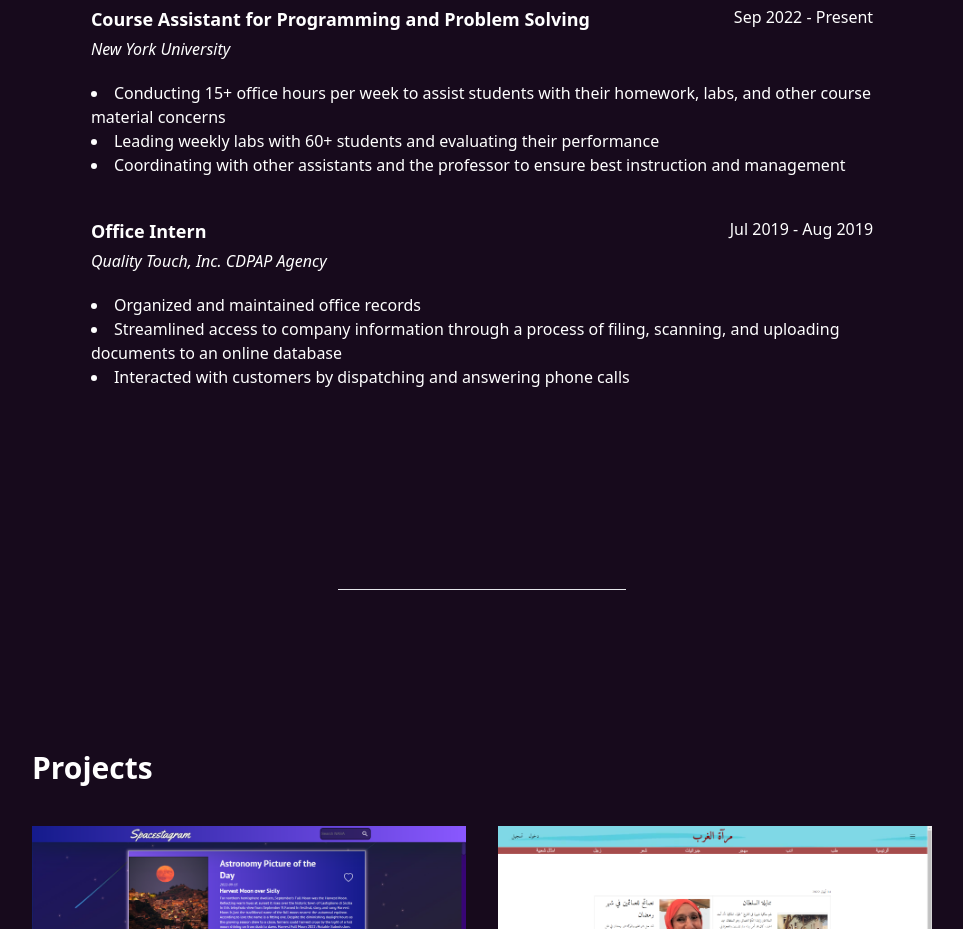
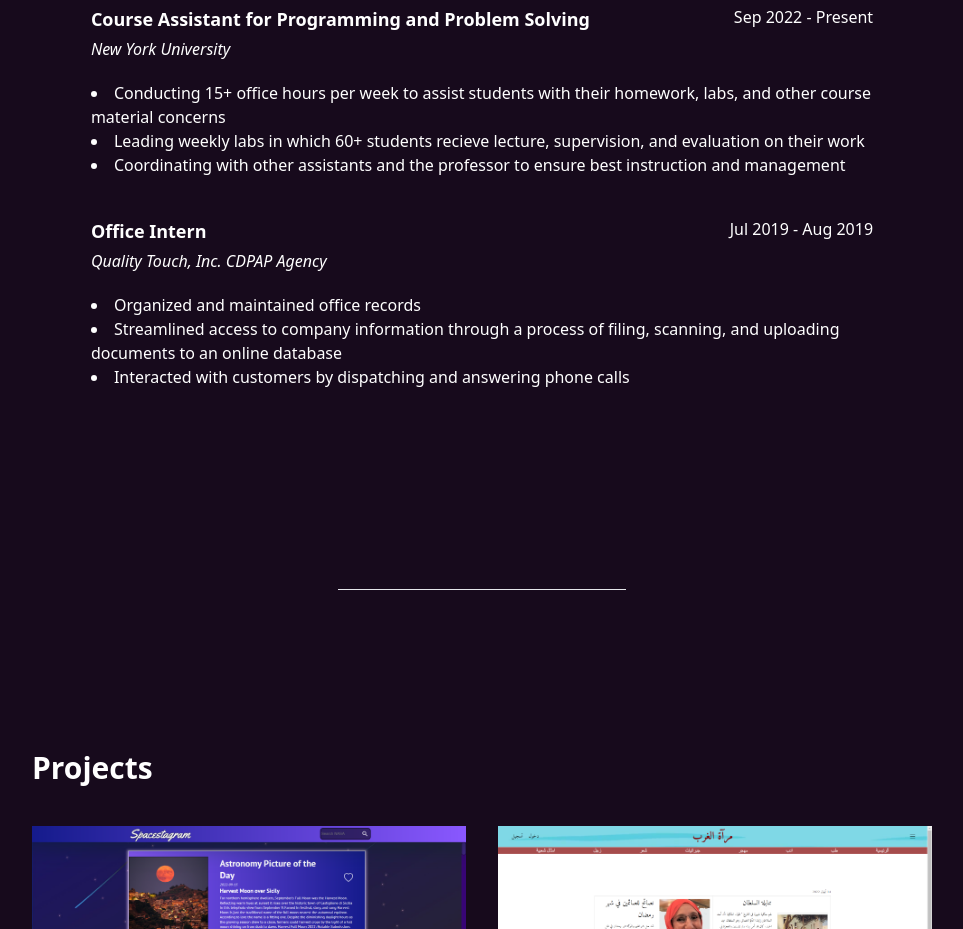
Before and after one commit to CalfinChoo/CCwebsite, a React (Create React App) app in the folder my-app/: page / in a window 1280 px wide. Shown: the part 1900-2829 px from the top of the page, without its empty margins (158-1121 px from the left). Built offline with nearby package versions, Linux system fonts and the light colour scheme.

Commit message:
change wording

```diff
--- a/my-app/src/components/Experience.jsx
+++ b/my-app/src/components/Experience.jsx
@@ -26,8 +26,7 @@
                     their homework, labs, and other course material concerns
                   </li>
                   <li>
-                    Leading weekly labs with 60+ students and evaluating their
-                    performance
+                    Leading weekly labs in which 60+ students recieve lecture, supervision, and evaluation on their work
                   </li>
                   <li>
                     Coordinating with other assistants and the professor to
```
